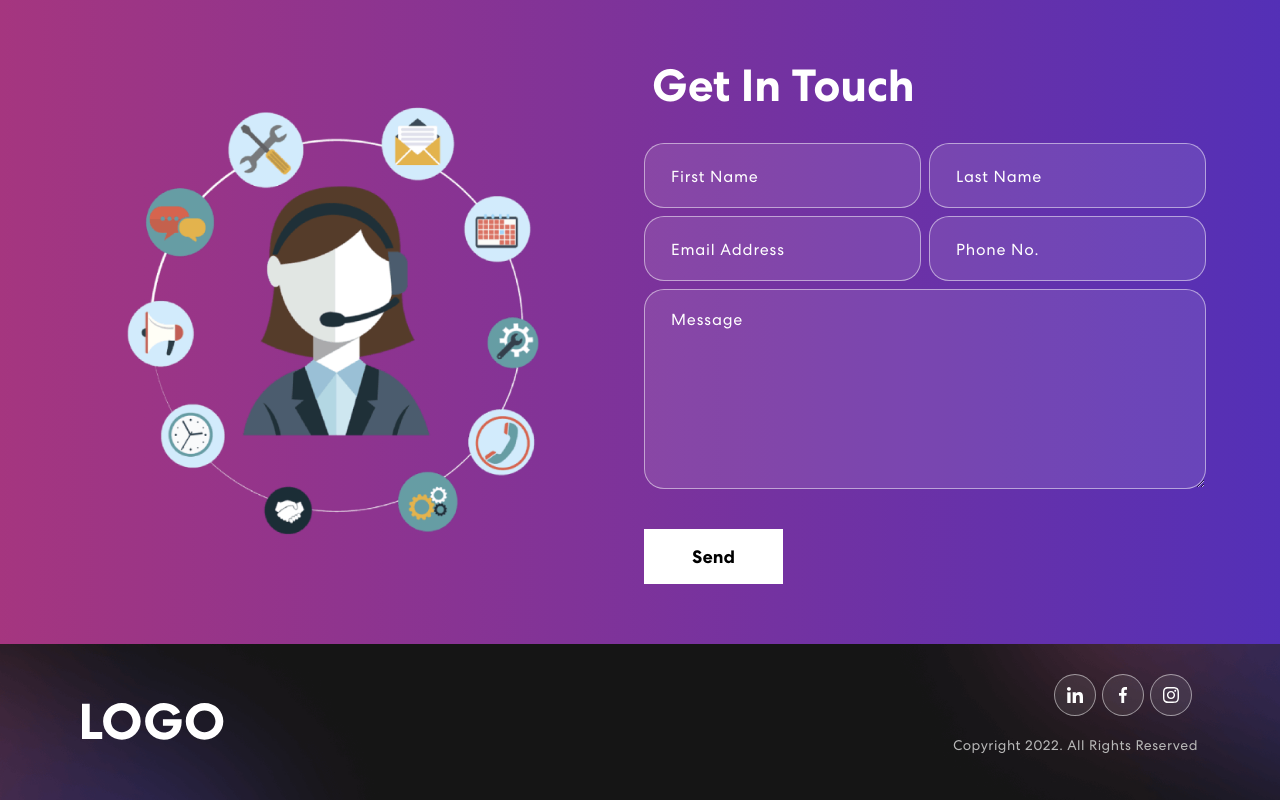
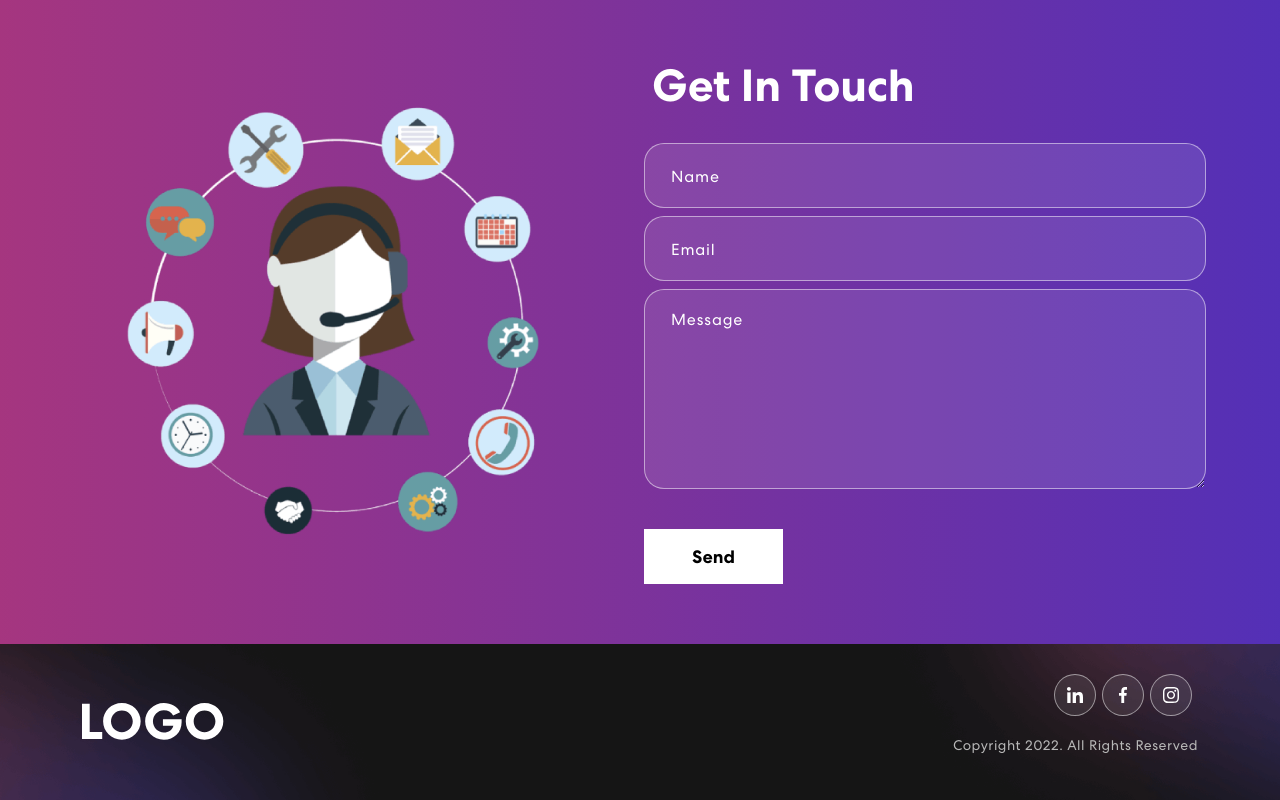
Before and after one commit to xdimension/Dhakon, a React (Create React App) app in the folder client/: page / in a window 1280 px wide. Shown: the part 1401-2201 px from the top of the page. Built offline with nearby package versions, Linux system fonts and the light colour scheme; no server answers.

Commit message:
update Contact form

```diff
--- a/client/src/components/Contact.js
+++ b/client/src/components/Contact.js
@@ -6,10 +6,8 @@ import TrackVisibility from 'react-on-screen';
 
 export const Contact = () => {
   const formInitialDetails = {
-    firstName: '',
-    lastName: '',
+    name: '',
     email: '',
-    phone: '',
     message: ''
   }
   const [formDetails, setFormDetails] = useState(formInitialDetails);
@@ -61,19 +59,13 @@ export const Contact = () => {
                 <h2>Get In Touch</h2>
                 <form onSubmit={handleSubmit}>
                   <Row>
-                    <Col size={12} sm={6} className="px-1">
-                      <input type="text" value={formDetails.firstName} placeholder="First Name" onChange={(e) => onFormUpdate('firstName', e.target.value)} />
+                    <Col size={12} sm={12} className="px-1">
+                      <input type="text" value={formDetails.name} placeholder="Name" onChange={(e) => onFormUpdate('firstName', e.target.value)} />
                     </Col>
-                    <Col size={12} sm={6} className="px-1">
-                      <input type="text" value={formDetails.lasttName} placeholder="Last Name" onChange={(e) => onFormUpdate('lastName', e.target.value)}/>
+                    <Col size={12} sm={12} className="px-1">
+                      <input type="email" value={formDetails.email} placeholder="Email" onChange={(e) => onFormUpdate('email', e.target.value)} />
                     </Col>
-                    <Col size={12} sm={6} className="px-1">
-                      <input type="email" value={formDetails.email} placeholder="Email Address" onChange={(e) => onFormUpdate('email', e.target.value)} />
-                    </Col>
-                    <Col size={12} sm={6} className="px-1">
-                      <input type="tel" value={formDetails.phone} placeholder="Phone No." onChange={(e) => onFormUpdate('phone', e.target.value)}/>
-                    </Col>
-                    <Col size={12} className="px-1">
+                    <Col size={12} sm={12} className="px-1">
                       <textarea rows="6" value={formDetails.message} placeholder="Message" onChange={(e) => onFormUpdate('message', e.target.value)}></textarea>
                       <button type="submit"><span>{buttonText}</span></button>
                     </Col>
```
